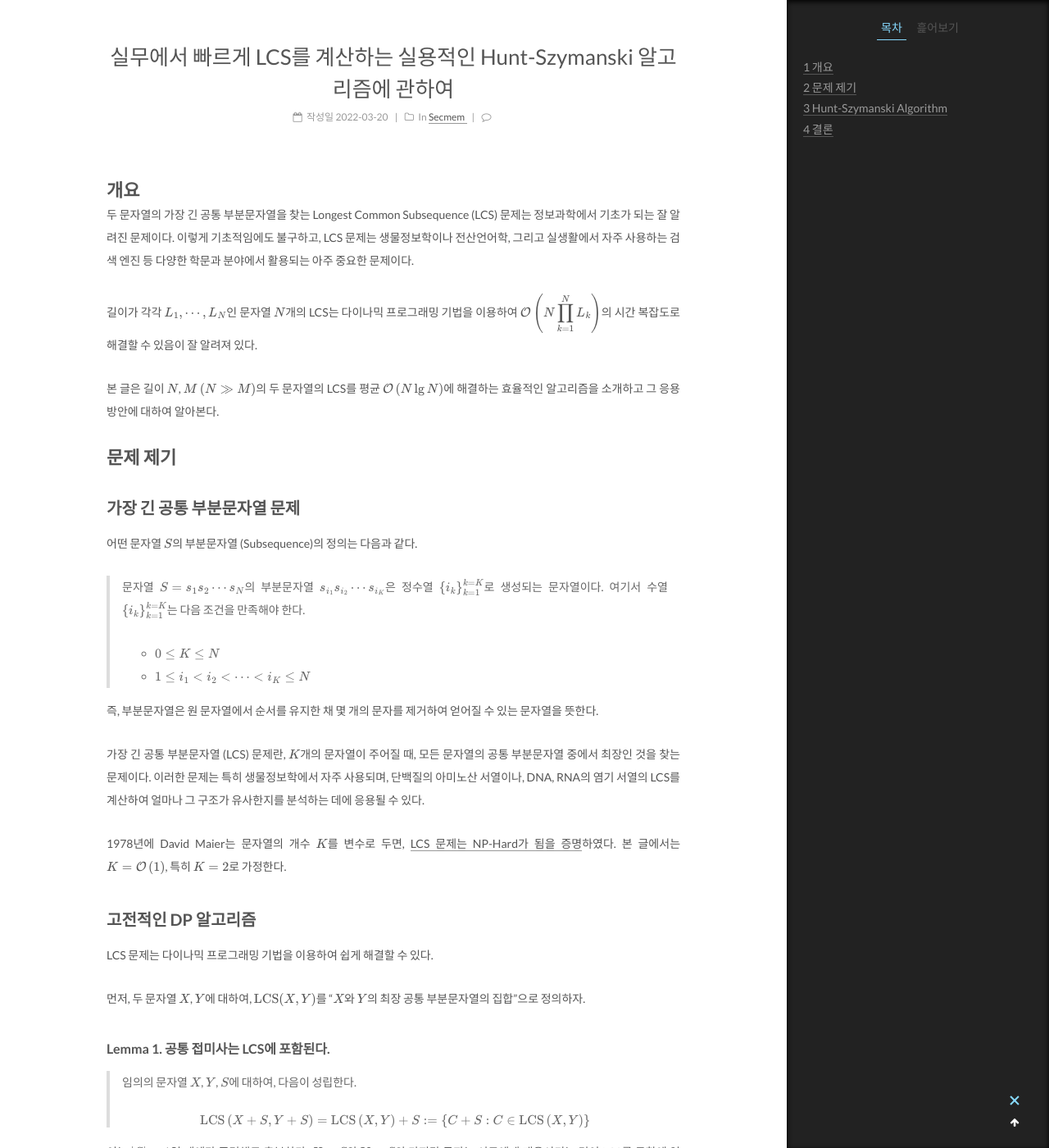
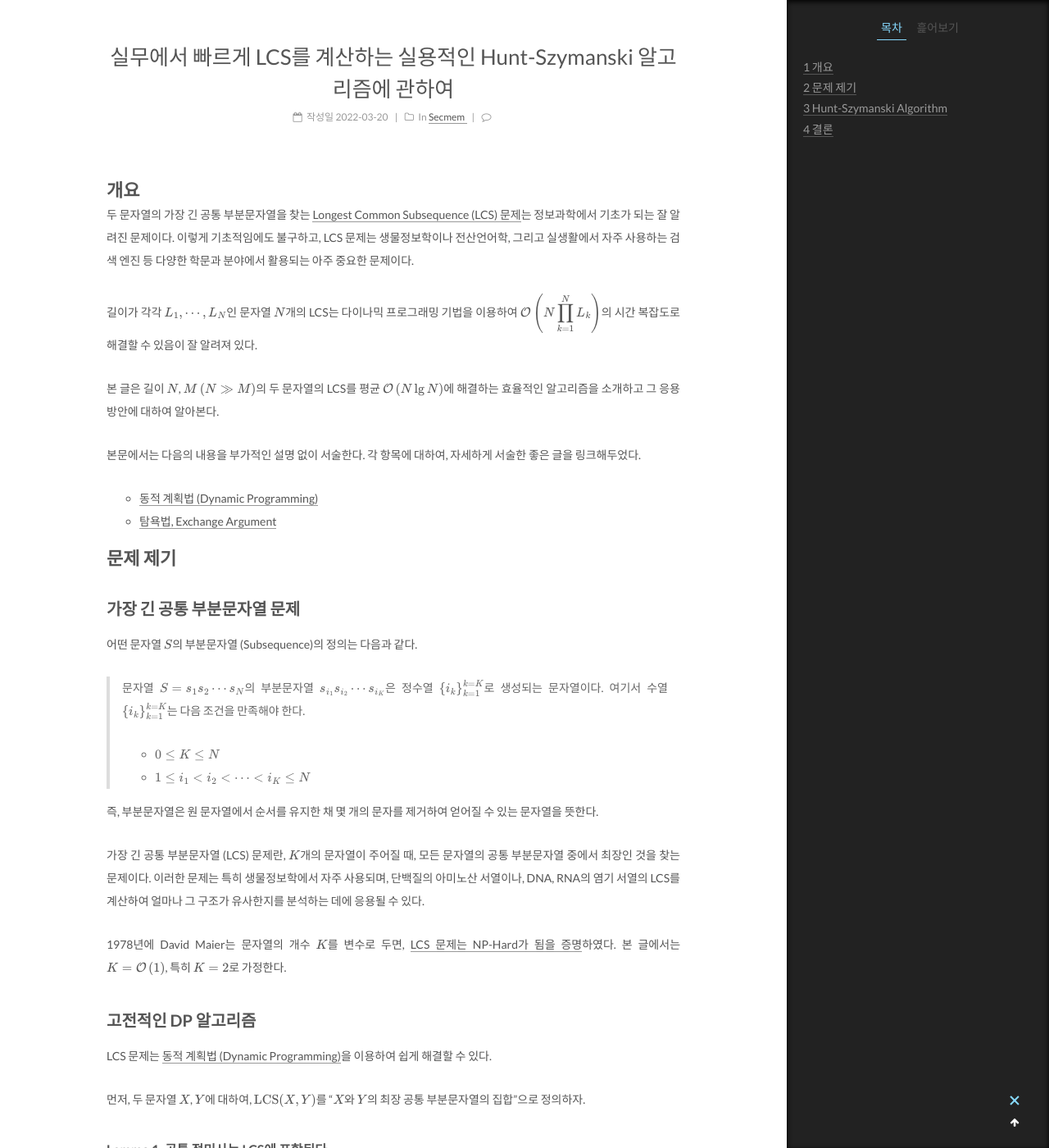
Before and after one commit to youngyojun/youngyojun.github.io, a Jekyll site: the page built from _posts/2022-03-20-Hunt-Szymanski.md, in a window 1280 px wide and 1400 px high, scrolled down 327 px. Shown: the whole window at 82% size. Built offline with Jekyll 4.4.1, drawn with Linux system fonts in a browser that asks for light colours; formulas are drawn with MathJax 3; comment, search, counter and statistics services are not loaded; some of the changed text lies outside the part shown.

Commit message:
Update 2022-03-20-Hunt-Szymanski.md

```diff
--- a/_posts/2022-03-20-Hunt-Szymanski.md
+++ b/_posts/2022-03-20-Hunt-Szymanski.md
@@ -11,11 +11,16 @@ tags:
 
 # 개요
 
-두 문자열의 가장 긴 공통 부분문자열을 찾는 Longest Common Subsequence (LCS) 문제는 정보과학에서 기초가 되는 잘 알려진 문제이다. 이렇게 기초적임에도 불구하고, LCS 문제는 생물정보학이나 전산언어학, 그리고 실생활에서 자주 사용하는 검색 엔진 등 다양한 학문과 분야에서 활용되는 아주 중요한 문제이다.
+두 문자열의 가장 긴 공통 부분문자열을 찾는 [Longest Common Subsequence (LCS) 문제](https://en.wikipedia.org/wiki/Longest_common_subsequence_problem)는 정보과학에서 기초가 되는 잘 알려진 문제이다. 이렇게 기초적임에도 불구하고, LCS 문제는 생물정보학이나 전산언어학, 그리고 실생활에서 자주 사용하는 검색 엔진 등 다양한 학문과 분야에서 활용되는 아주 중요한 문제이다.
 
 길이가 각각 $L_1, \cdots, L_N$인 문자열 $N$개의 LCS는 다이나믹 프로그래밍 기법을 이용하여 $\displaystyle \mathcal{O} \left( N \prod _{k=1}^{N} L _k \right) $의 시간 복잡도로 해결할 수 있음이 잘 알려져 있다.
 
 본 글은 길이 $N$, $M$ $(N \gg M)$의 두 문자열의 LCS를 평균 $\displaystyle \mathcal{O} \left( N \lg N \right)$에 해결하는 효율적인 알고리즘을 소개하고 그 응용 방안에 대하여 알아본다.
+
+본문에서는 다음의 내용을 부가적인 설명 없이 서술한다. 각 항목에 대하여, 자세하게 서술한 좋은 글을 링크해두었다.
+
+* [동적 계획법 (Dynamic Programming)](https://www.secmem.org/blog/2020/10/24/dp/)
+* [탐욕법, Exchange Argument](http://www.secmem.org/blog/2019/11/16/Exchange-argument/)
 
 
 
@@ -42,7 +47,7 @@ tags:
 
 ## 고전적인 DP 알고리즘
 
-LCS 문제는 다이나믹 프로그래밍 기법을 이용하여 쉽게 해결할 수 있다.
+LCS 문제는 [동적 계획법 (Dynamic Programming)](https://en.wikipedia.org/wiki/Dynamic_programming)을 이용하여 쉽게 해결할 수 있다.
 
 
 
@@ -107,7 +114,7 @@ int lcs(char *X, int N, char *Y, int M) {
 
 그러나 현실에서, 그리고 많은 정보과학 관련 학문 분야에서 LCS 문제는 자주 사용되기에, 아주 긴 문자열의 LCS를 빠르게 계산하는 알고리즘의 필요성이 점차 대두되었다.
 
-Hunt-Szymanski 알고리즘은 간단한 아이디어로 두 문자열의 LCS를 $\displaystyle \mathcal{O} \left( N \lg N \right)$의 실험적 시간 복잡도로 계산한다. 본 글은 이 알고리즘에 대하여 소개하고자 한다.
+1970년대에 개발된 [Hunt-Szymanski 알고리즘](https://www.cs.dartmouth.edu/~doug/diff.pdf)은 간단한 아이디어로 두 문자열의 LCS를 $\displaystyle \mathcal{O} \left( N \lg N \right)$의 실험적 시간 복잡도로 계산한다. 본 글은 이 알고리즘의 아이디어와 구현 방법을 소개하고자 한다.
 
 
 
@@ -127,7 +134,7 @@ Hunt-Szymanski 알고리즘은 간단한 아이디어로 두 문자열의 LCS를
 
 그러나, 실생활에서, 알파벳의 총 개수가 충분히 크다면, 이러한 'X'표의 개수가 $\displaystyle \mathcal{O} \left( NM \right) $보다는 유의미하게 작으리라 기대할 수 있다. Hunt-Syzmanski 알고리즘은 이러한 아이디어에서 출발한다.
 
-#### Lemma 3. $D _{i, j}$의 행의 단조성
+#### Lemma 3. $D _{*, *}$의 행의 단조성
 
 > 고전적 DP 알고리즘에서 한 행 $D _{i, *}$의 값은 항상 다음과 같은 형식을 가진다.
 >
@@ -179,8 +186,9 @@ $D _{*, 0} = 0$이고 값이 증가한다면 증감량이 무조건 1이므로,
 
 예를 들어, 그림 3에서 $D _{i, *}$과 $D _{i+1, *}$의 값으로부터 집합 $S _i$, $S _{i+1}$을 계산하면 아래와 같다.
 
-> * $$ S _i = \left\{ 5, 9, 10, 14 \right\} $$
-> * $$ S _{i+1} = \left\{ 2, 9, 10, 12, 16 \right\} $$
+> $$ S _i = \left\{ 5, 9, 10, 14 \right\} $$
+>
+> $$ S _{i+1} = \left\{ 2, 9, 10, 12, 16 \right\} $$
 
 
 
```
Also changed, not shown: other parts of _posts/2022-03-20-Hunt-Szymanski.md (+5 -1 lines).
